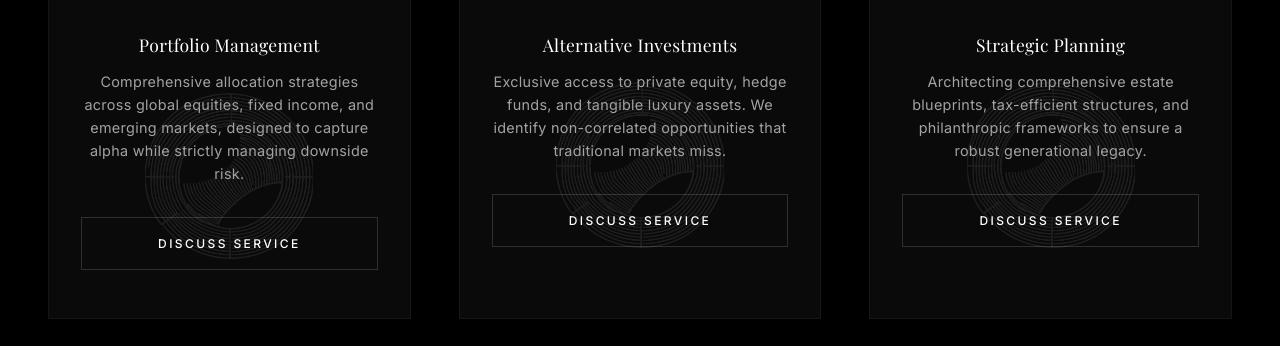
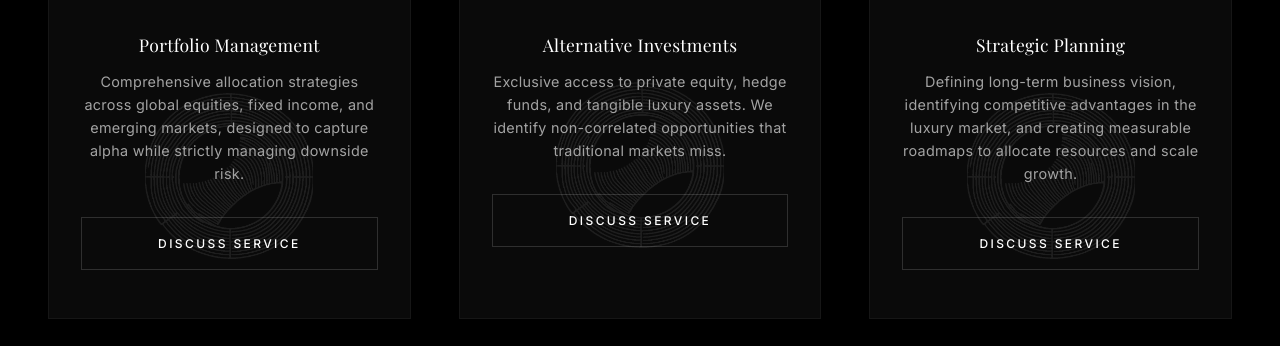
Before and after one commit to Qu4rk/chronotomi-wealth, a plain HTML site: page advisory.html in a window 1280 px wide. Shown: the part 2177-2523 px from the top of the page. Drawn offline with nearby package versions, Linux system fonts and the light colour scheme; a web font is replaced by a local one.

Commit message:
Update Strategic Planning service description to align with business strategy context

```diff
--- a/advisory.html
+++ b/advisory.html
@@ -137,8 +137,7 @@
           <div class="service-card-content">
             <img src="assets/logo_transparent.png" class="service-logo-watermark" aria-hidden="true" alt="" />
             <h3>Strategic Planning</h3>
-            <p>Architecting comprehensive estate blueprints, tax-efficient structures, and philanthropic frameworks to
-              ensure a robust generational legacy.</p>
+            <p>Defining long-term business vision, identifying competitive advantages in the luxury market, and creating measurable roadmaps to allocate resources and scale growth.</p>
             <button class="btn-outline js-select-service" type="button" data-service="Strategic Planning">Discuss
               Service</button>
           </div>
```
